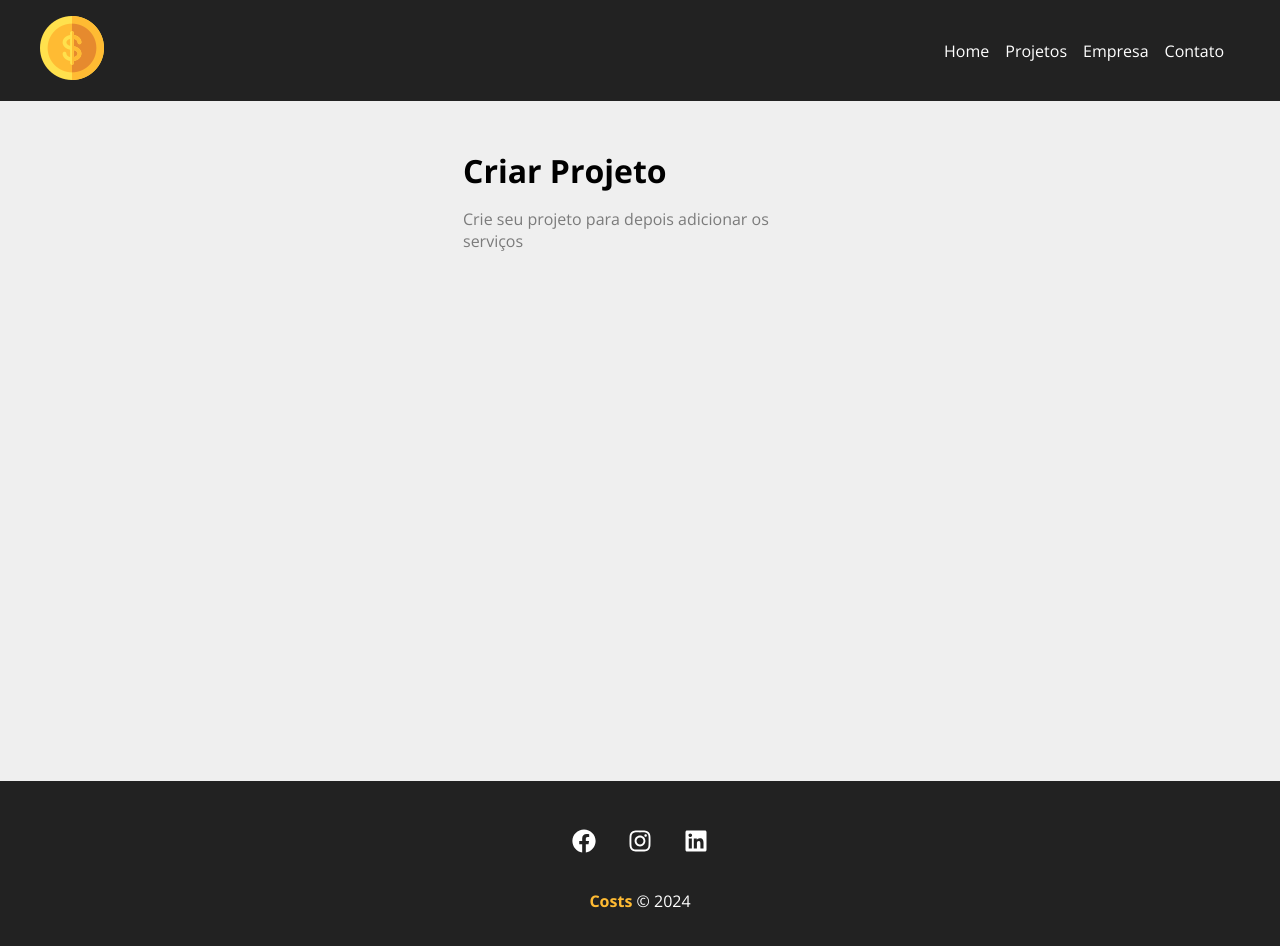
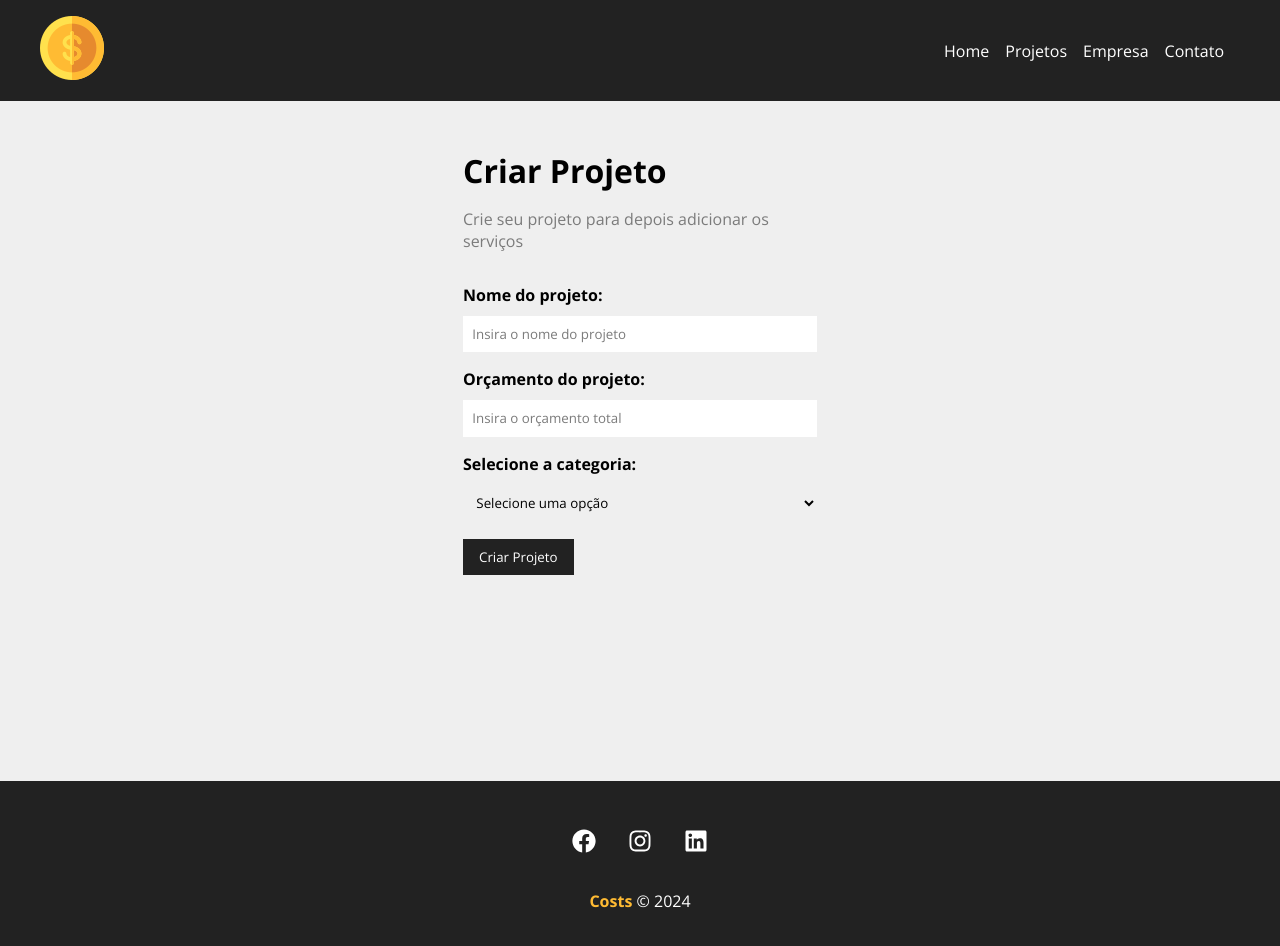
Before and after one commit to devBrait/Costs_App, a React (Create React App) app: page /newproject in a window 1280 px wide. Shown: the top 946 px of the page. Built offline with nearby package versions, Linux system fonts and the light colour scheme.

Commit message:
add: class 23

```diff
--- /dev/null
+++ b/src/components/form/Input.js
@@ -0,0 +1,18 @@
+import styles from './Input.module.css'
+
+function Input({ type, text, name, placeholder, handleOnChange, value }) {
+    return (
+        <div className={styles.form_control}>
+            <label htmlFor={name}>{text}:</label>
+            <input type={type}
+                name={name}
+                id={name}
+                placeholder={placeholder}
+                onChange={handleOnChange}
+                value={value}
+            />
+        </div>
+    )
+}
+
+export default Input
--- /dev/null
+++ b/src/components/form/Input.module.css
@@ -0,0 +1,20 @@
+.form_control {
+    display: flex;
+    flex-direction: column;
+    margin-bottom: 1em;
+}
+
+.form_control label {
+    margin-bottom: .6em;
+    font-weight: bold;
+}
+
+.form_control input {
+    padding: .7em;
+    border-radius: 0;
+    border: none;
+}
+
+.form_control input::placeholder {
+    color: #7b7b7b;
+}
--- /dev/null
+++ b/src/components/form/Select.js
@@ -0,0 +1,14 @@
+import styles from './Select.module.css'
+
+function Select ({ text, name, options, handleOnChange, value }){
+    return (
+        <div className={styles.form_control}>
+            <label htmlFor={name}>{text}:</label>
+            <select name={name} id={name}>
+                <option>Selecione uma opção</option>
+            </select>
+        </div>
+    )
+}
+
+export default Select
--- /dev/null
+++ b/src/components/form/Select.module.css
@@ -0,0 +1,16 @@
+.form_control {
+    display: flex;
+    flex-direction: column;
+    margin-bottom: 1em;
+}
+
+.form_control label {
+    margin-bottom: .6em;
+    font-weight: bold;
+}
+
+.form_control select {
+    padding: .7em;
+    border-radius: 0;
+    border: none;
+}
--- /dev/null
+++ b/src/components/form/SubmitButton.js
@@ -0,0 +1,11 @@
+import styles from './SubmitButton.module.css'
+
+function SubmitButton({ text }) {
+    return (
+        <div>
+            <button className={styles.btn}>{text}</button>
+        </div>
+    )
+}
+
+export default SubmitButton
--- /dev/null
+++ b/src/components/form/SubmitButton.module.css
@@ -0,0 +1,13 @@
+.btn {
+    background-color: #222;
+    color: white;
+    padding: 0.7em 1.2em;
+    text-decoration: none;
+    cursor: pointer;
+    transition: .5s;
+    border: 0;
+}
+
+.btn:hover {
+    background-color: #ffbb33;
+}
--- a/src/components/pages/NewProject.js
+++ b/src/components/pages/NewProject.js
@@ -7,7 +7,7 @@ function NewProject(){
         <div className={styles.newproject_container}>
             <h1>Criar Projeto</h1>
             <p>Crie seu projeto para depois adicionar os serviços</p>
-            <ProjectForm />
+            <ProjectForm btnText="Criar Projeto"/>
         </div>
     )
 }
--- a/src/components/project/ProjectForm.js
+++ b/src/components/project/ProjectForm.js
@@ -1,5 +1,18 @@
-function ProjectForm(){
-    return
+import styles from './ProjectForm.module.css'
+
+import Input from './../form/Input';
+import Select from './../form/Select';
+import SubmitButton from '../form/SubmitButton';
+
+function ProjectForm({btnText}){
+    return (
+        <form className={styles.form}>
+            <Input type="text" text="Nome do projeto" name="name" placeholder="Insira o nome do projeto" />
+            <Input type="number" text="Orçamento do projeto" name="budget" placeholder="Insira o orçamento total" />
+            <Select name="category_id" text="Selecione a categoria" />
+            <SubmitButton text={btnText}/>
+        </form>
+    )
 }
 
 export default ProjectForm
--- /dev/null
+++ b/src/components/project/ProjectForm.module.css
@@ -0,0 +1,4 @@
+.form {
+    width: 100;
+    margin: 2em 0;
+}
```
